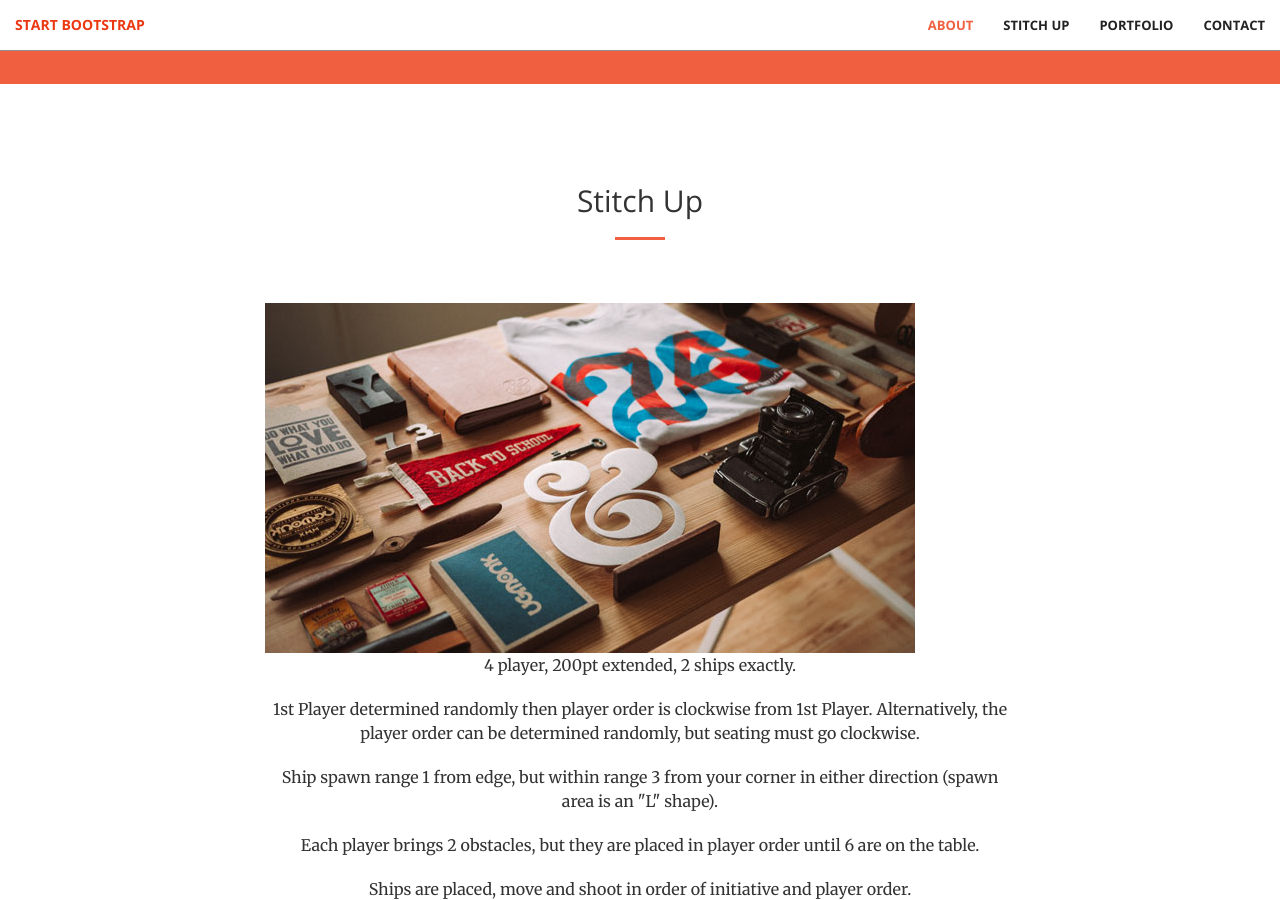
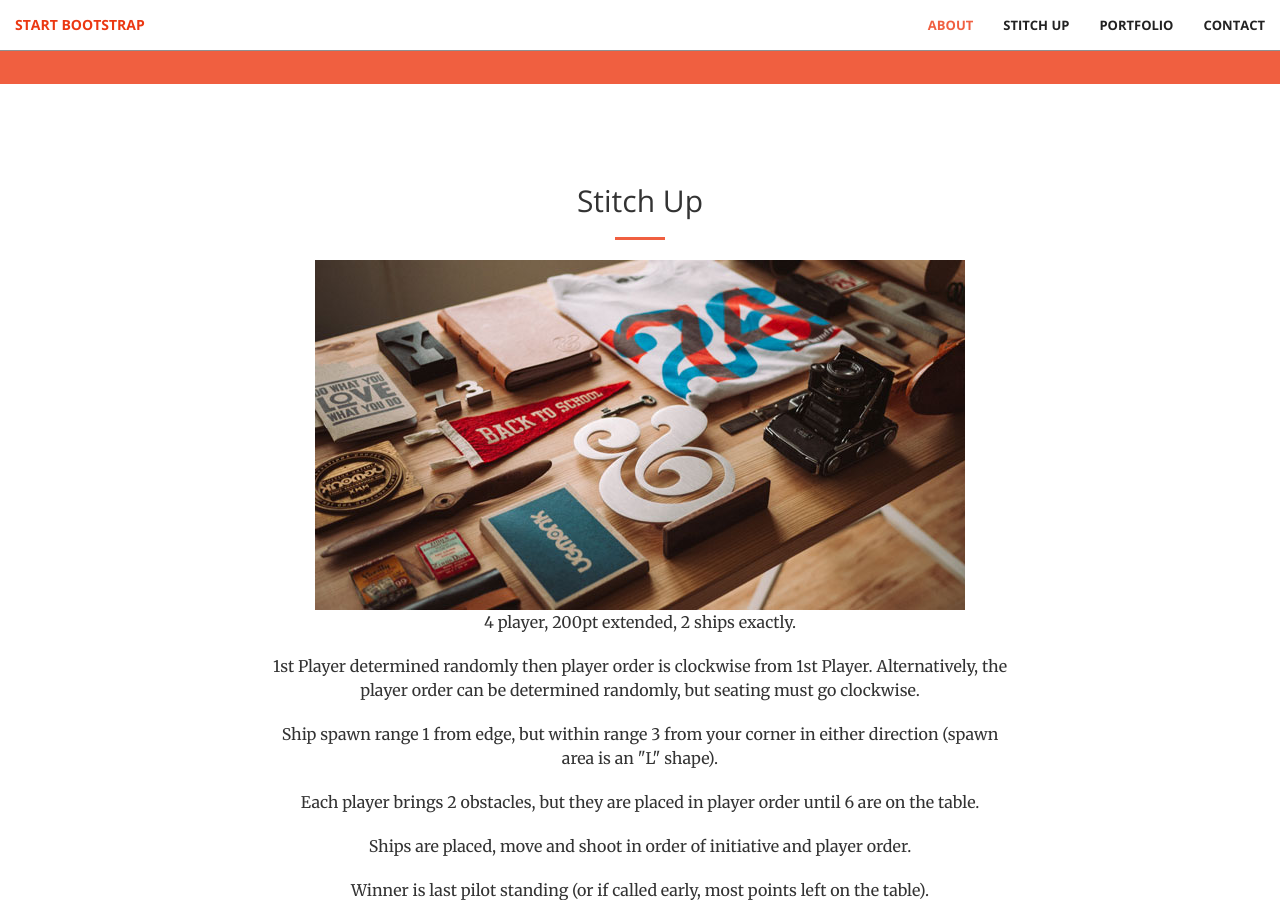
Before and after one commit to skitau/perthjawas.com, a Jekyll site: the page built from index.html, in a window 1280 px wide and 900 px high, scrolled down 1234 px. Built offline with Jekyll 4.4.1, drawn with Linux system fonts in a browser that asks for light colours.

Commit message:
center image

```diff
--- a/_includes/stitch-up.html
+++ b/_includes/stitch-up.html
@@ -10,8 +10,7 @@
     <div class="container">
         <div class="row">
             <div class="col-lg-8 col-lg-offset-2 text-center">
-                <hr class="light">
-                <img src="img/portfolio/1.jpg" class="img-responsive" alt="">
+                <img src="img/portfolio/1.jpg" alt="">
                 <p>4 player, 200pt extended, 2 ships exactly.</p>
                 <p>1st Player determined randomly then player order is clockwise from 1st Player. Alternatively, the player order can be determined randomly, but seating must go clockwise.</p>
                 <p>Ship spawn range 1 from edge, but within range 3 from your corner in either direction (spawn area is an "L" shape).</p>
```
